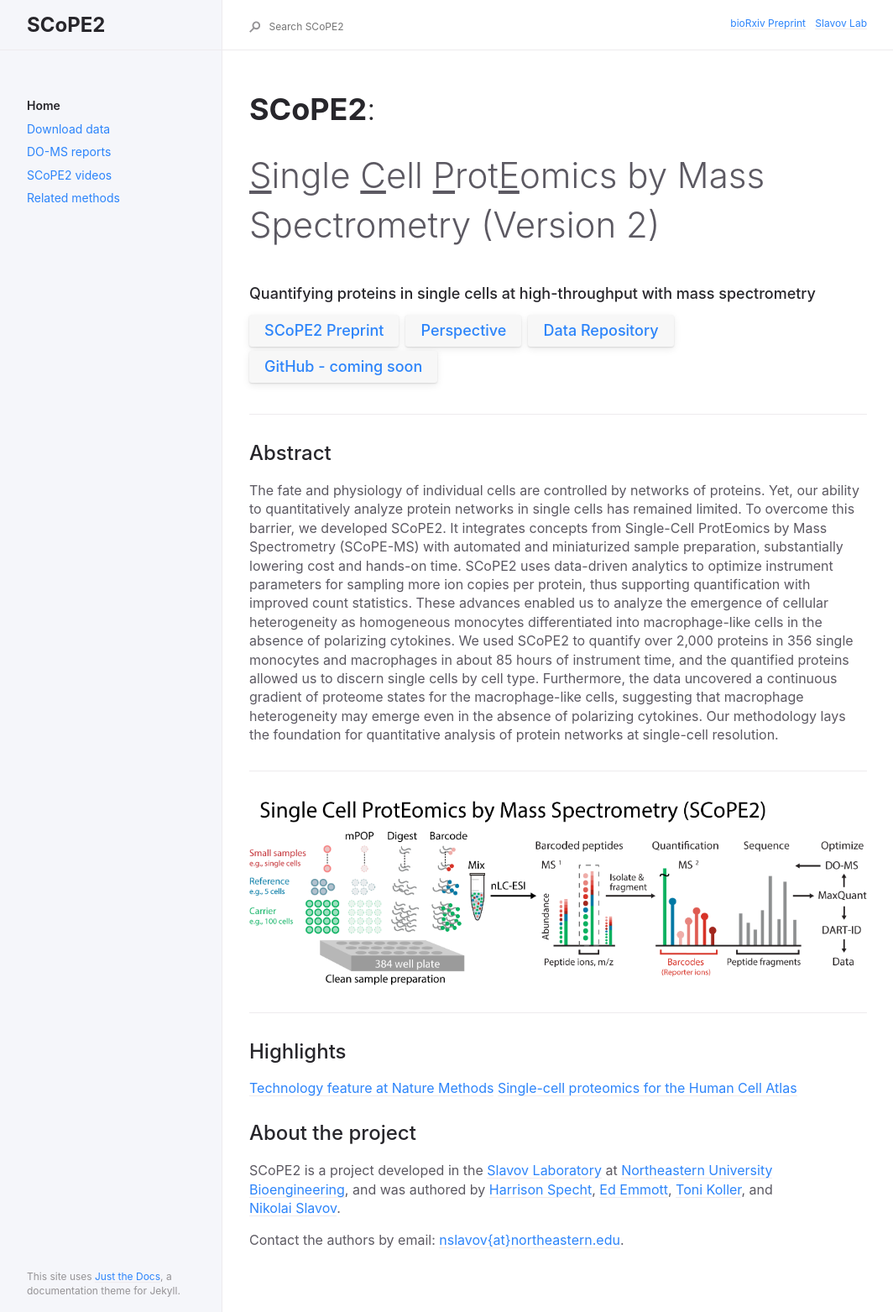
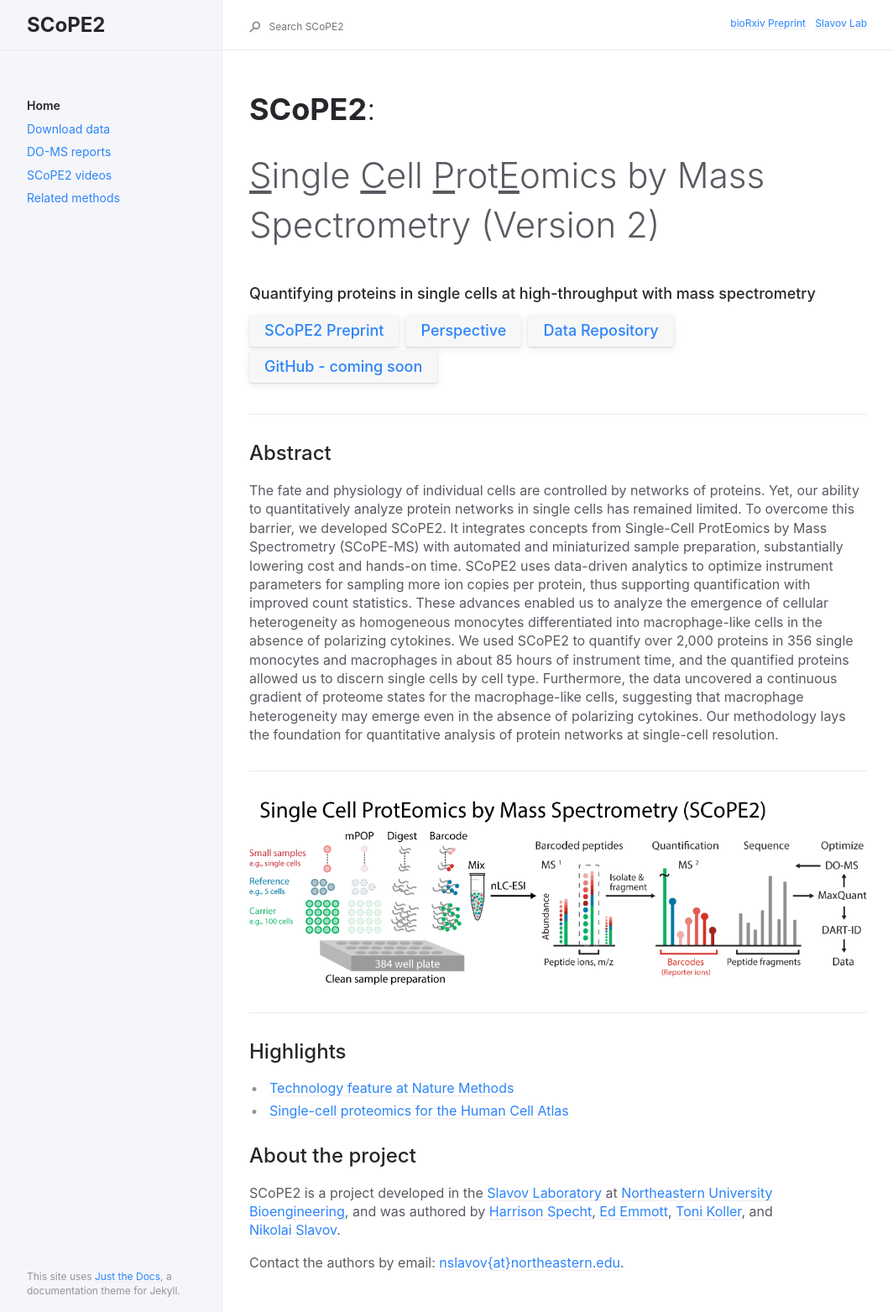
Before and after one commit to SlavovLab/SCoPE2, a Jekyll site: the page built from docs/index.md, in a window 1280 px wide. Shown: the whole page at 84% size, without its empty margins (91-1155 px from the left). Built offline with Jekyll 4.4.1, drawn with Linux system fonts in a browser that asks for light colours.

```diff
--- a/docs/index.md
+++ b/docs/index.md
@@ -30,8 +30,8 @@ The fate and physiology of individual cells are controlled by networks of protei
 ------------
 
 ## Highlights
-[Technology feature at Nature Methods](https://www.nature.com/articles/s41592-019-0540-6)
-[Single-cell proteomics for the Human Cell Atlas ](https://news.northeastern.edu/2019/07/08/northeastern-university-proteomics-researcher-receives-grant-from-chan-zuckerberg-initiative-to-help-map-all-cells-in-the-human-body-to-better-understand-cancer-diabetes-and-other-diseases/)
+* [Technology feature at Nature Methods](https://www.nature.com/articles/s41592-019-0540-6)
+* [Single-cell proteomics for the Human Cell Atlas ](https://news.northeastern.edu/2019/07/08/northeastern-university-proteomics-researcher-receives-grant-from-chan-zuckerberg-initiative-to-help-map-all-cells-in-the-human-body-to-better-understand-cancer-diabetes-and-other-diseases/)
 
 ## About the project
 
```
